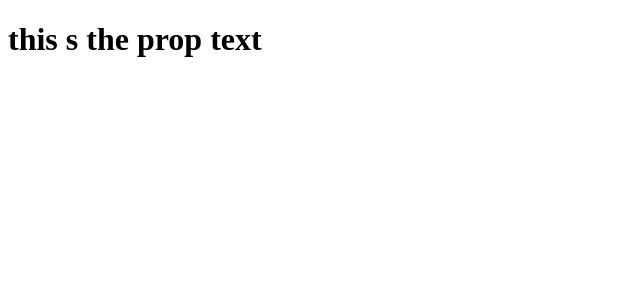
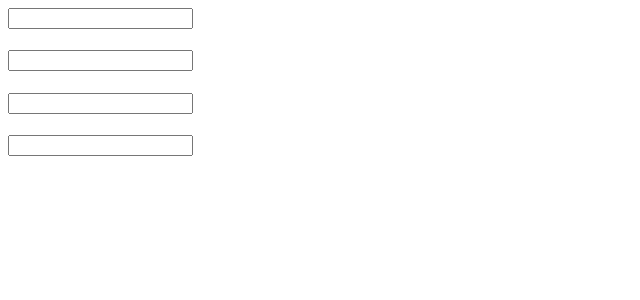
Before and after one commit to jjhoncv/es6, a React app: page / in a window 1280 px wide. Shown: the top 300 px of the page, without its empty margins (0-640 px from the left). Built offline with nearby package versions, Linux system fonts and the light colour scheme.

Commit message:
react owne

```diff
--- a/App.js
+++ b/App.js
@@ -1,15 +1,41 @@
 import React from 'react';
 import ReactDOM from 'react-dom';
+
 class App extends React.Component {
+	constructor(){
+		super();
+		this.state = {txt : ""};
+		this.update = this.update.bind(this);
+	}
+
+	update(e){
+		this.setState({txt: e.target.value})
+	}
+
 	render(){
-		let txt = this.props.txt
-		return <h1>{txt}</h1>
+		return (
+			<div>
+				<Widget txt={this.state.txt} update={this.update} />
+				<Widget txt={this.state.txt} update={this.update} />
+				<Widget txt={this.state.txt} update={this.update} />
+				<Widget txt={this.state.txt} update={this.update} />
+			</div>
+		)
 	}
 }
 
+const Widget = (props) => {
+	return (
+		<div>
+			<input type="text" onChange={props.update} />
+			<h1>{props.txt}</h1>
+		</div>
+	)
+}
+
 ReactDOM.render(
-	<App txt="this s the prop text"/>,
-	document.getElementById("app")
-)
+	<App/>,
+	document.getElementById('app')
+);
 
 export default App
```
